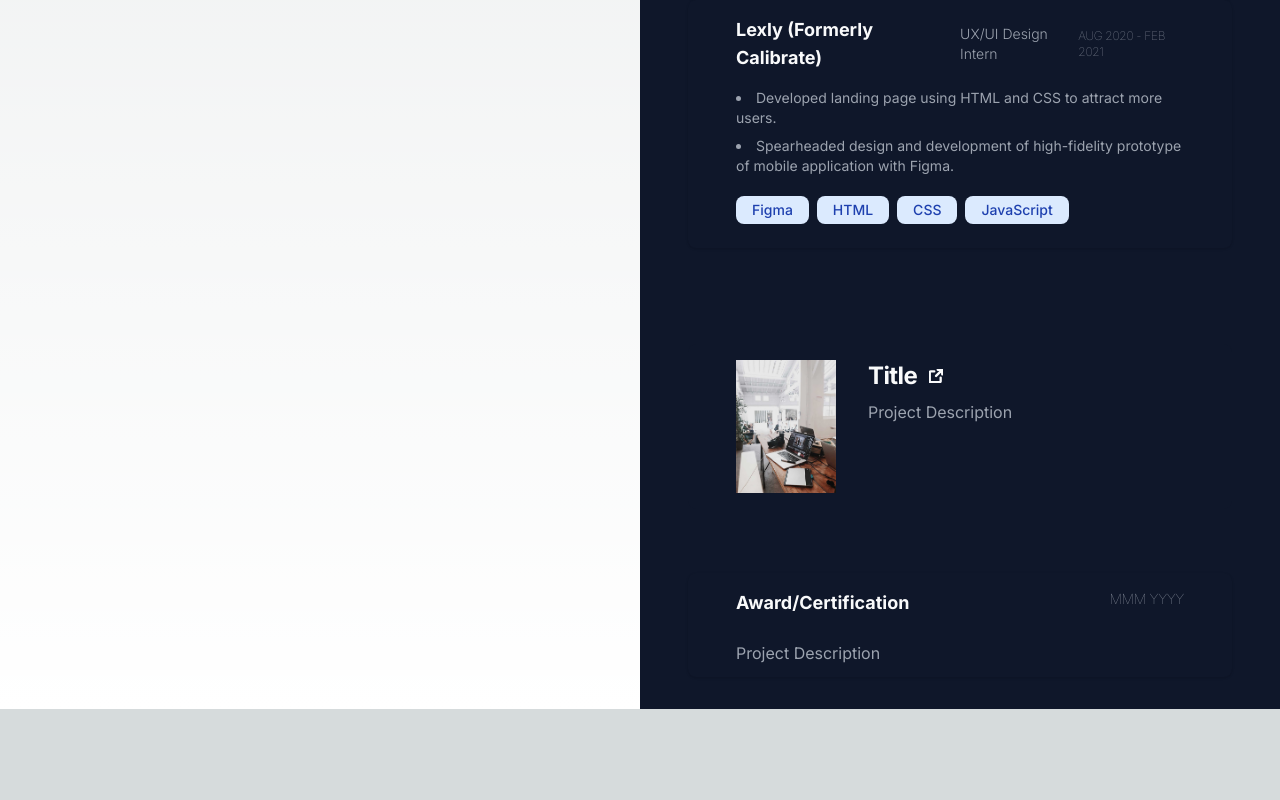
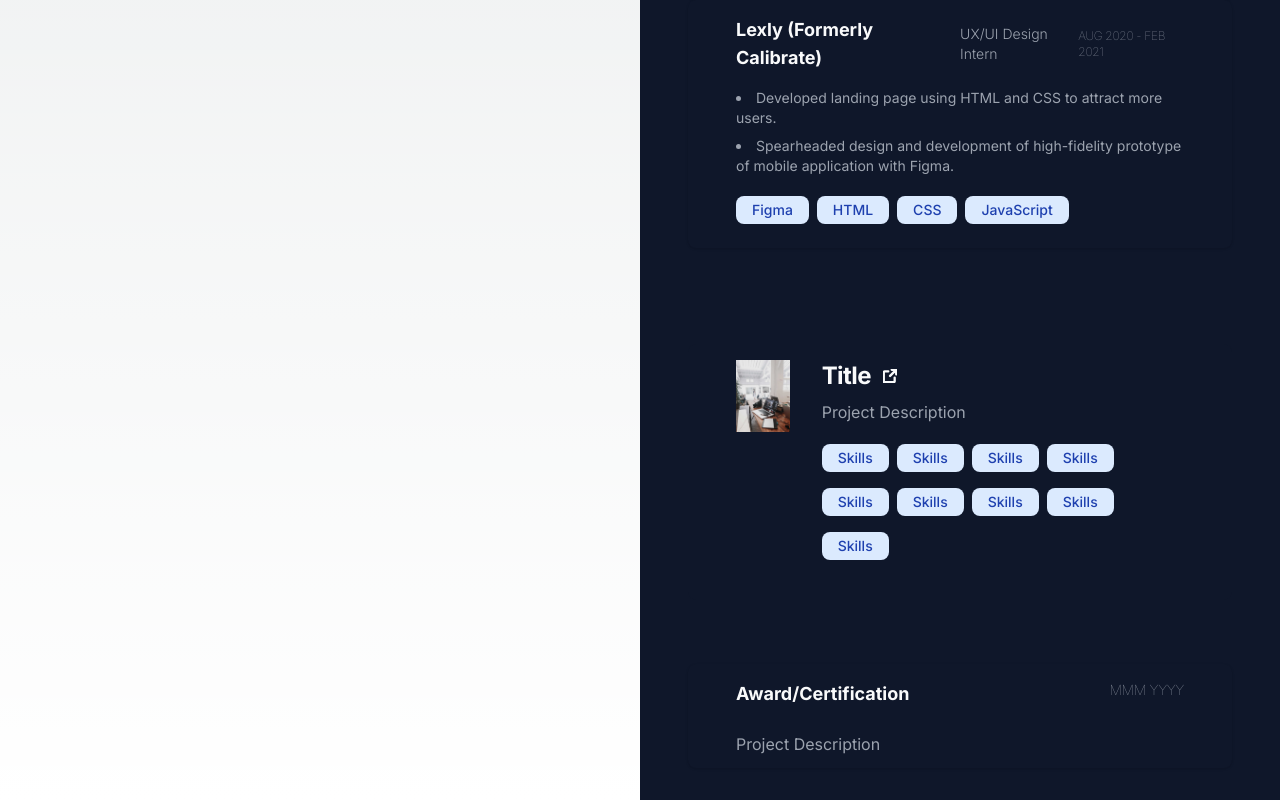
Before and after one commit to TohDeKai/portfolio, a Next.js app in the folder app/: page / in a window 1280 px wide. Shown: the part 1648-2448 px from the top of the page. Before the commit the page ends 2357 px from the top, so only its background shows below. Built offline with nearby package versions, Linux system fonts and the light colour scheme.

Commit message:
FEAT: change projects layout

```diff
--- a/app/src/app/components/projects.tsx
+++ b/app/src/app/components/projects.tsx
@@ -17,7 +17,7 @@ export default function Projects() {
             />
           </div>
 
-          <div className="flex flex-col pl-8 py-4 justify-start leading-normal">
+          <div className="flex flex-col pl-8 py-4 justify-start align-top leading-normal">
             <div className="flex flex-row gap-3 mb-2">
               <h5 className=" my-auto text-2xl font-bold tracking-tight text-gray-50">
                 Title
@@ -39,9 +39,38 @@ export default function Projects() {
               </svg>
             </div>
 
-            <p className="mb-3 font-normal text-gray-400">
+            <p className="mb-3 text-left font-normal text-gray-400">
               Project Description
             </p>
+            <div className="flex flex-wrap pb-4">
+              <span className="bg-blue-100 text-blue-800 text-sm font-medium me-2 px-4 py-1 my-2 rounded-lg">
+                Skills
+              </span>
+              <span className="bg-blue-100 text-blue-800 text-sm font-medium me-2 px-4 py-1 my-2 rounded-lg">
+                Skills
+              </span>
+              <span className="bg-blue-100 text-blue-800 text-sm font-medium me-2 px-4 py-1 my-2 rounded-lg">
+                Skills
+              </span>
+              <span className="bg-blue-100 text-blue-800 text-sm font-medium me-2 px-4 py-1 my-2 rounded-lg">
+                Skills
+              </span>
+              <span className="bg-blue-100 text-blue-800 text-sm font-medium me-2 px-4 py-1 my-2 rounded-lg">
+                Skills
+              </span>
+              <span className="bg-blue-100 text-blue-800 text-sm font-medium me-2 px-4 py-1 my-2 rounded-lg">
+                Skills
+              </span>
+              <span className="bg-blue-100 text-blue-800 text-sm font-medium me-2 px-4 py-1 my-2 rounded-lg">
+                Skills
+              </span>
+              <span className="bg-blue-100 text-blue-800 text-sm font-medium me-2 px-4 py-1 my-2 rounded-lg">
+                Skills
+              </span>
+              <span className="bg-blue-100 text-blue-800 text-sm font-medium me-2 px-4 py-1 my-2 rounded-lg">
+                Skills
+              </span>
+            </div>
           </div>
         </a>
       </div>
```
